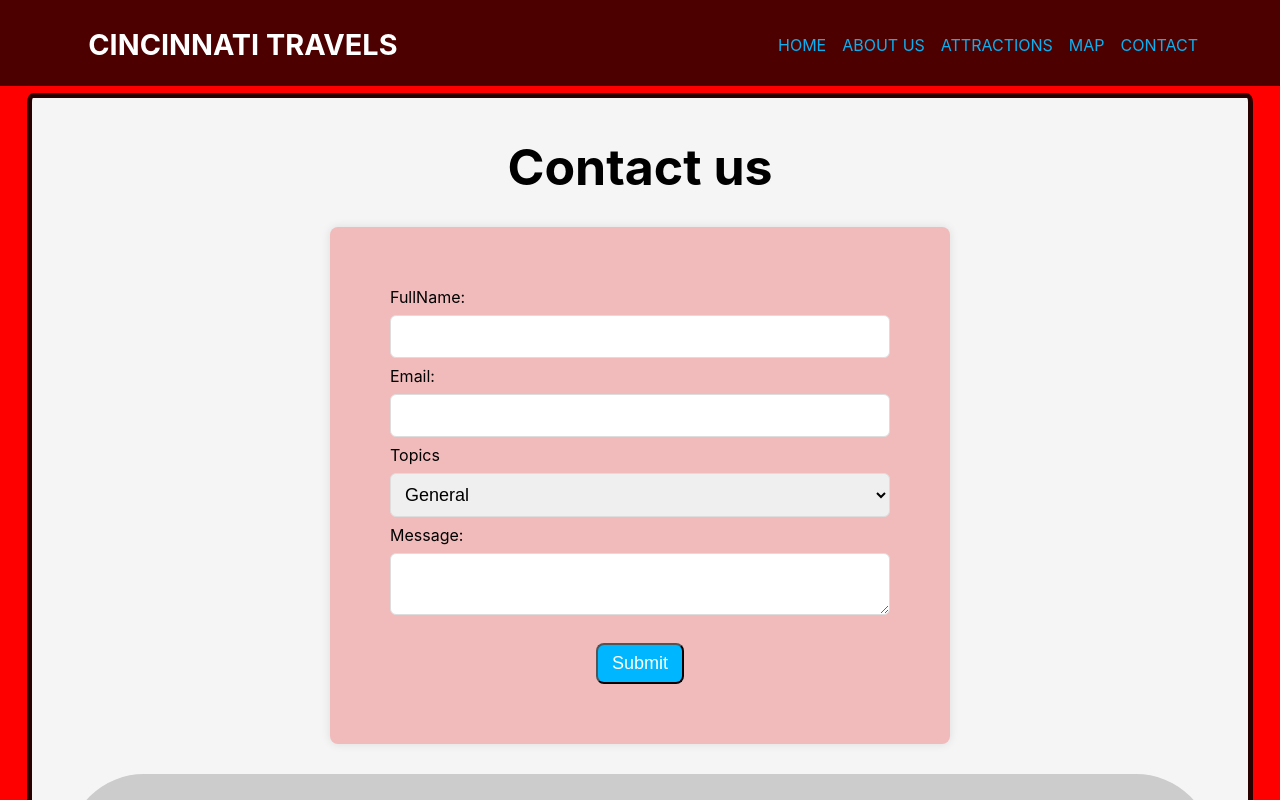
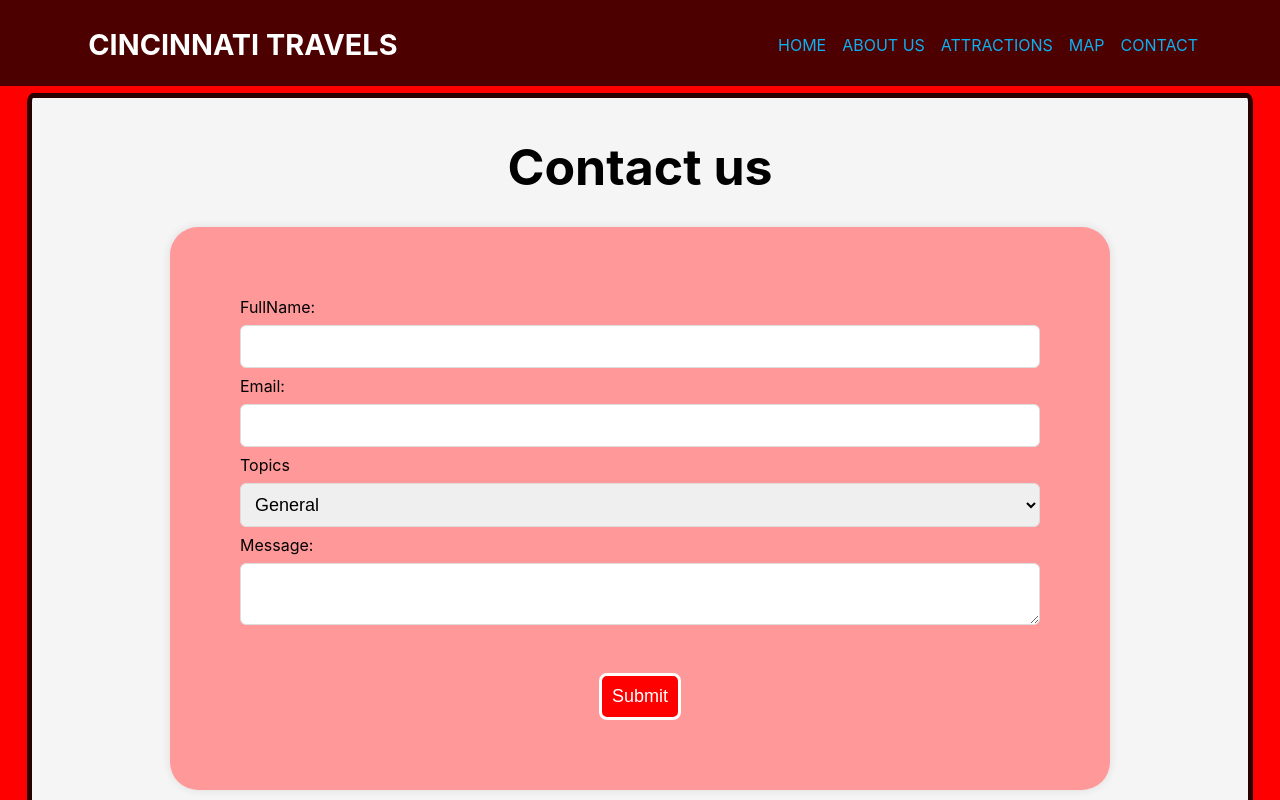
Before and after one commit to BenjaminMcQueen/capstone, a React (Create React App) app: page /contact in a window 1280 px wide. Shown: the top 800 px of the page. Built offline with nearby package versions, Linux system fonts and the light colour scheme; some icons are missing.

Commit message:
All Different Colors

```diff
--- a/src/components/AboutUs.js
+++ b/src/components/AboutUs.js
@@ -10,8 +10,8 @@ function AboutUs() {
       <div className="container">
         <div className="image-container">
           <img src={Aaditya} alt="Aaditya Acharya" />
-          <h4>
-            <a href="mailto:chudaa203@gmail.com">
+          <h4 className="email">
+            <a href="mailto:chudaa203@gmail.com"  className="email">
               CHUDAA203@GMAIL.COM
             </a> <br /> <hr />
             <a href="tel:+13153789574"> 315-378-9574</a> <hr />
--- a/src/components/css/aboutus.css
+++ b/src/components/css/aboutus.css
@@ -167,3 +167,14 @@
     padding: 0;
     margin: 0;
   }
+
+  /* Responsive CSS */
+@media (max-width: 300px) {
+  /* Adjust button size for smaller screens */
+  .image-container h4 a{
+    font-size: 16px;
+  }
+ .image-container h4 {
+  margin-top: 10px;
+ }
+}
--- a/src/components/css/contactus.css
+++ b/src/components/css/contactus.css
@@ -1,12 +1,12 @@
 /* Contact us */
 /* form Css */
 .form-container {
-  max-width: 500px;
+  max-width: 800px;
   margin: 0 auto;
-  padding: 60px;
-  background-color: #f1bbbb;
+  padding: 70px;
+  background-color: #ff9898;
   box-shadow: 0px 0px 10px rgba(0, 0, 0, 0.1);
-  border-radius: 8px;
+  border-radius: 28px;
 }
 
 label {
@@ -34,17 +34,18 @@ select {
 }
 
 .button {
-  background: rgb(0, 183, 255);
+  background: #ff0000;
   color: rgb(255, 255, 255);
-  margin-top: 20px;
-  padding: 8px 14px;
+  margin-top: 40px;
+  padding: 10px;
   border-radius: 8px;
   font-size: 18px;
+  border: 3px solid white;
 }
 
 /* Frequently asked questions */
 .FAQ-container {
-  border: 44px solid #ccc;
+  border: 44px solid #ff4c4c;
   border-radius: 77px;
   /* padding: 20px; */
   margin: 30px;
```
